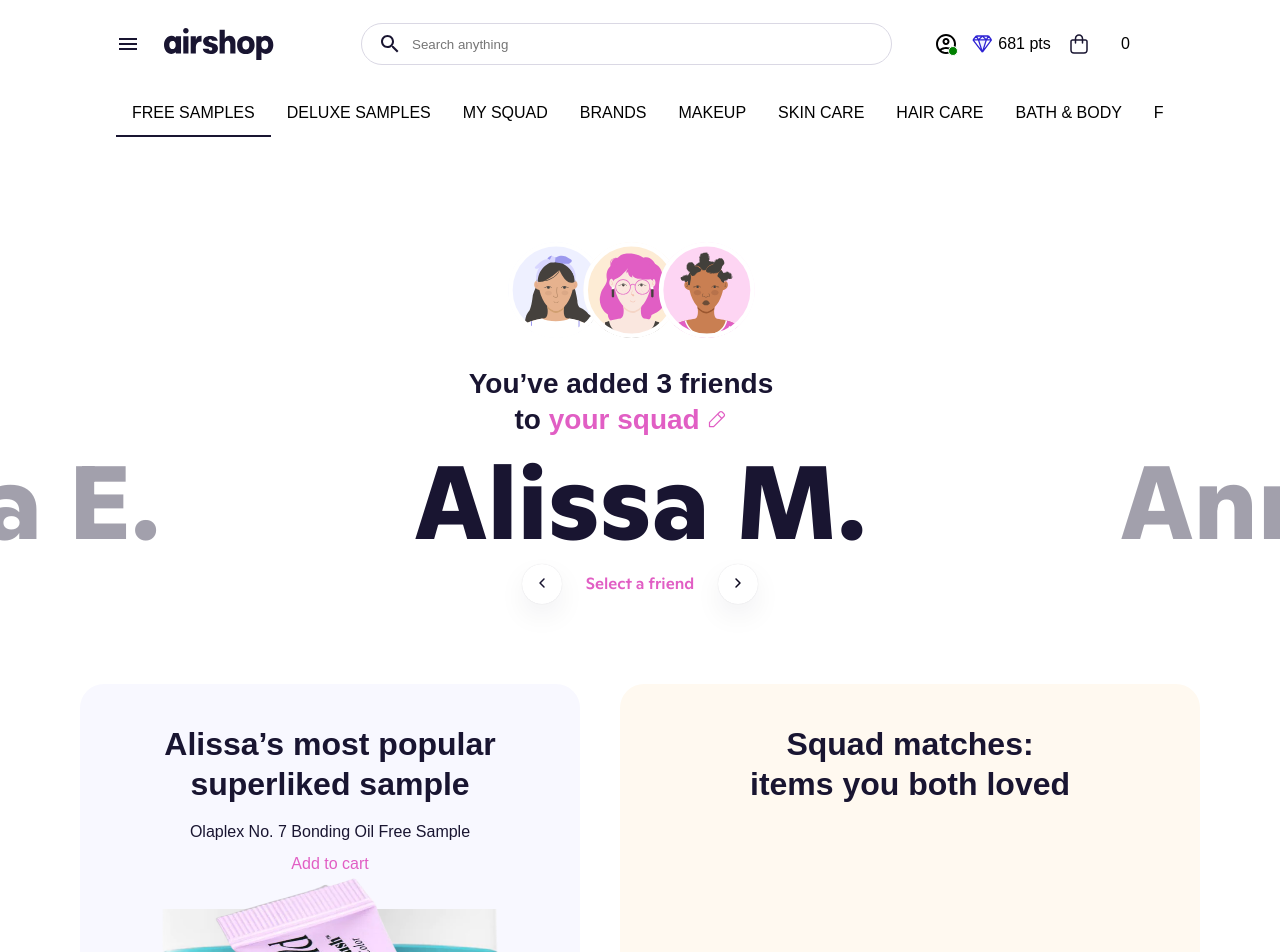
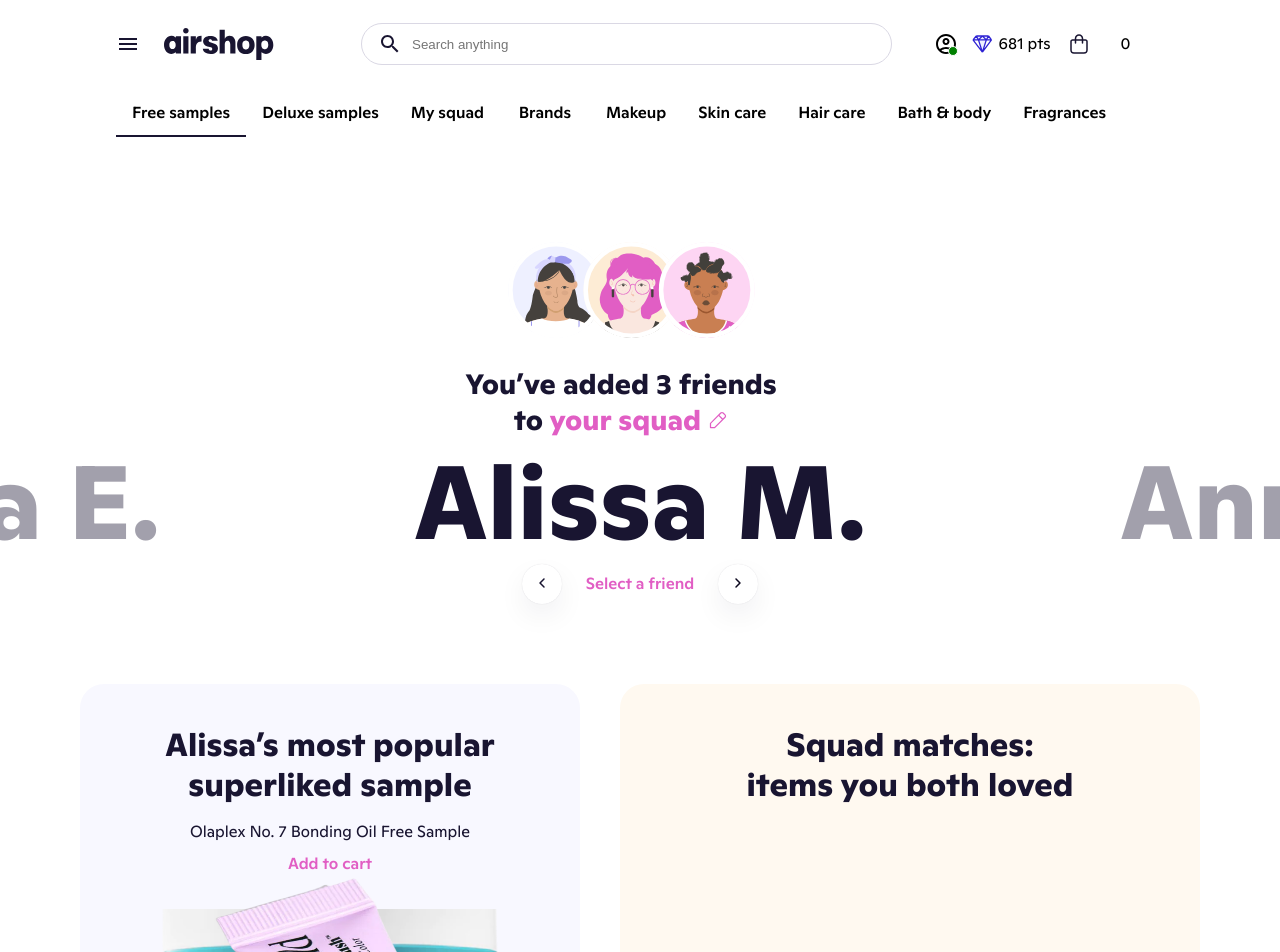
Before and after one commit to joshopro/TestSquad, a React (Create React App) app: page / in a window 1280 px wide. Shown: the top 952 px of the page. Built offline with nearby package versions, Linux system fonts and the light colour scheme.

Commit message:
updated font-family

```diff
--- a/src/components/BottomNav.js
+++ b/src/components/BottomNav.js
@@ -8,14 +8,14 @@ function a11yProps(index) {
   };
 }
 const tabs = [
-  "Free Samples",
-  "Deluxe Samples",
+  "Free samples",
+  "Deluxe samples",
   "My squad",
   "Brands",
   "Makeup",
-  "Skin Care",
-  "Hair Care",
-  "Bath & Body",
+  "Skin care",
+  "Hair care",
+  "Bath & body",
   "Fragrances",
 ];
 
@@ -51,11 +51,12 @@ const TabsContainer = styled(Box)`
   margin-top: 24px;
 `;
 const StyledTab = styled(Tab)`
-  font-family: sans-serif;
+  font-family: ABC Ginto Normal Variable;
   font-size: 16px;
   font-style: normal;
   font-weight: 536;
   line-height: 24px;
+  text-transform: none;
 `;
 
 export default BottomNav;
--- a/src/components/FriendsFrame.js
+++ b/src/components/FriendsFrame.js
@@ -35,7 +35,7 @@ const FriendImage = styled("img")`
 const Heading = styled("span")`
   color: ${({ colorCode }) => (colorCode ? colorCode : "#191531")};
   text-align: center;
-  font-family: sans-serif;
+  font-family: ABC Ginto Normal Variable;
   font-size: 28px;
   font-style: normal;
   font-weight: 700;
--- a/src/components/SquadMatches.js
+++ b/src/components/SquadMatches.js
@@ -9,7 +9,7 @@ import CardTitle from "./common/CardTitle";
 import CardDescription from "./common/CardDescription";
 import CardAddToCart from "./common/CardAddToCart";
 import AliceCarousel from "react-alice-carousel";
-import { useEffect, useMemo, useState } from "react";
+import { useMemo, useState } from "react";
 
 const settings = {
   disableButtonsControls: true,
--- a/src/components/common/CardAddToCart.js
+++ b/src/components/common/CardAddToCart.js
@@ -5,12 +5,11 @@ const CardAddToCart = styled(Link)`
   color: var(--color-patterns-fill-primary-enabled, #e15ec4);
   text-align: center;
   font-feature-settings: "calt" off;
-  /* Desktop/Body/Medium */
-  font-family: sans-serif;
+  font-family: ABC Ginto Normal Variable;
   font-size: 16px;
   font-style: normal;
   font-weight: 536;
-  line-height: 24px; /* 150% */
+  line-height: 24px;
   text-decoration: none;
 `;
 
--- a/src/components/common/CardDescription.js
+++ b/src/components/common/CardDescription.js
@@ -4,12 +4,11 @@ const CardDescription = styled(Typography)`
   color: var(--neutral-600-primary, #191531);
   text-align: ${({ textAlign }) => textAlign || "center"};
   font-feature-settings: "calt" off;
-  /* Desktop/Body/Regular */
-  font-family: sans-serif;
+  font-family: ABC Ginto Normal Variable;
   font-size: 16px;
   font-style: normal;
   font-weight: 400;
-  line-height: 24px; /* 150% */
+  line-height: 24px;
   align-self: stretch;
   margin-bottom: 8px;
 `;
--- a/src/components/common/CardTitle.js
+++ b/src/components/common/CardTitle.js
@@ -4,7 +4,7 @@ const CardTitle = styled(Typography)`
   color: var(--neutral-600-primary, #191531);
   text-align: ${({ textAlign }) => textAlign || "center"};
   /* Desktop/Display/DH3 */
-  font-family: sans-serif;
+  font-family: ABC Ginto Normal Variable;
   font-size: 32px;
   font-style: normal;
   font-weight: 700;
--- a/src/theme/theme.js
+++ b/src/theme/theme.js
@@ -2,7 +2,7 @@ import { createTheme } from "@mui/material/styles";
 
 const theme = createTheme({
   typography: {
-    fontFamily: ["sans-serif"],
+    fontFamily: ["ABC Ginto Normal Variable"],
   },
   palette: {
     primary: {
```
